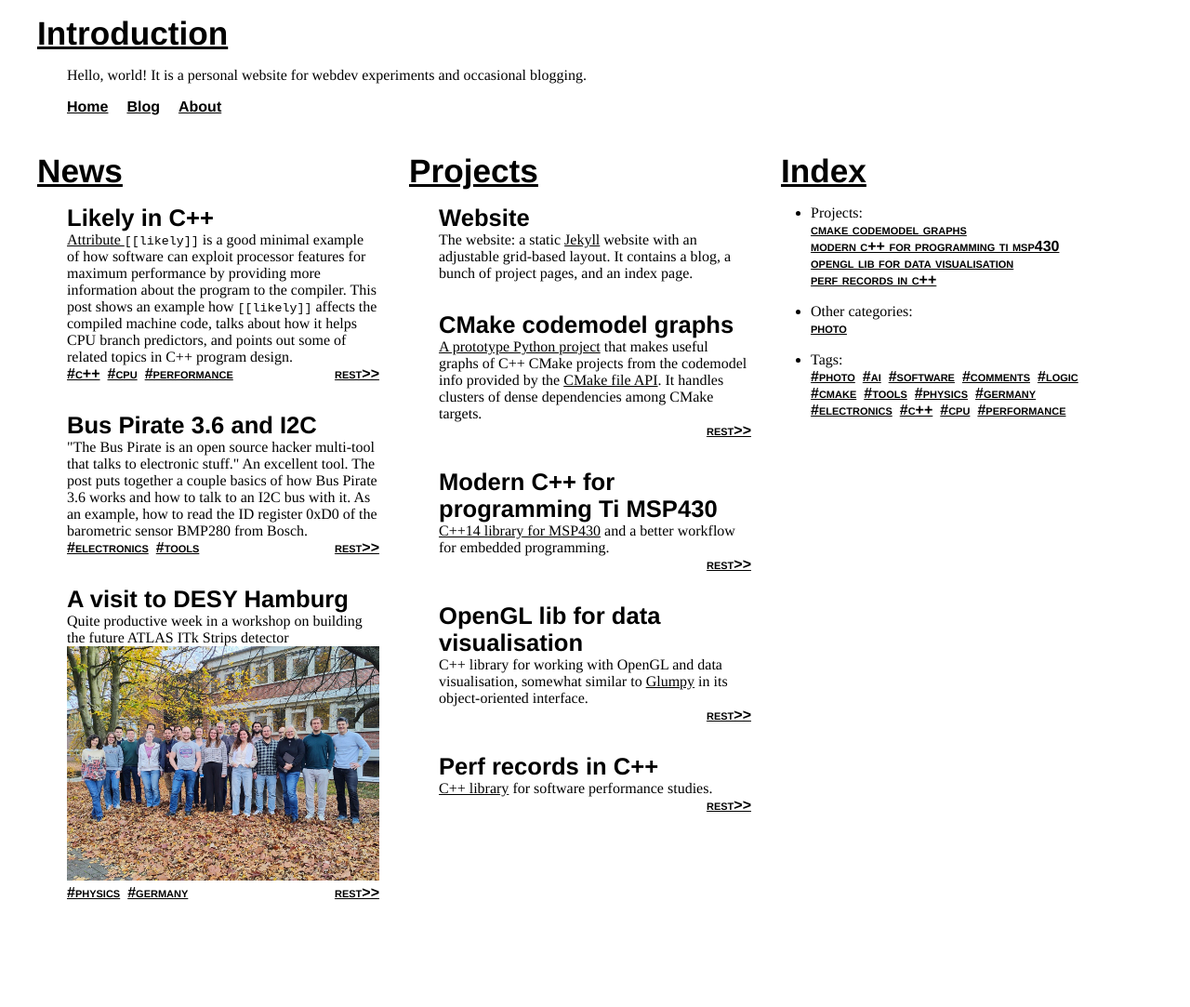
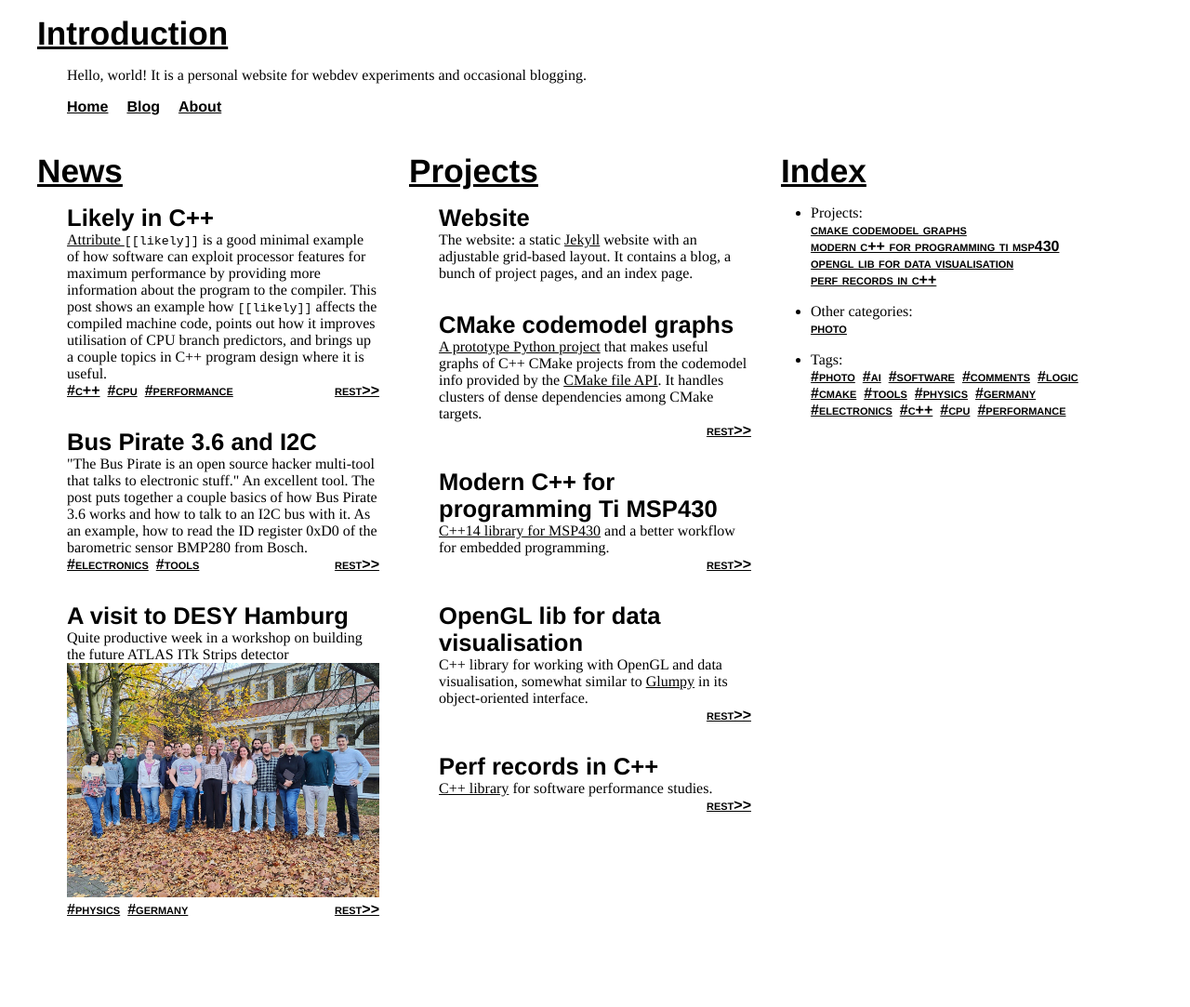
Before and after one commit to xealits/xealits.github.io, a Jekyll site: the page built from index.html, in a window 1280 px wide. Shown: the whole page at 93% size. Built offline with Jekyll 4.4.1, drawn with Linux system fonts in a browser that asks for light colours; some of the changed lines change nothing that is shown.

Commit message:
Final text corrections
	modified:   _posts/2026/2026-09-08-likely-in-cpp.md

```diff
--- a/_posts/2026/2026-09-08-likely-in-cpp.md
+++ b/_posts/2026/2026-09-08-likely-in-cpp.md
@@ -12,8 +12,8 @@
 by providing more information about the program to the compiler.
 This post shows an example how <code>[[likely]]</code> affects
 the compiled machine code,
-talks about how it helps CPU branch predictors,
-and points out some of related topics in C++ program design.
+points out how it improves utilisation of CPU branch predictors,
+and brings up a couple topics in C++ program design where it is useful.
 </summary>
 
 [The `[[likely]]` and `[[unlikely]]` attributes][likely] tell the compiler
@@ -81,25 +81,25 @@
 # Branch predictors and corresponding CPU resources
 
 Modern CPUs contain sophisticated branch predictor units.
-The branch predictors speculatively assume
+The branch predictors speculate
 whether a given branch instruction might be taken (the control flow might jump to another address in the program)
 and
-they direct the CPU frontend to load code from the corresponding address
+they accordingly direct the CPU frontend to load code from the corresponding address
 without waiting for the condition to be resolved.
 A condition resolution can take a while,
-because it often involves reading some variable from the memory or something even slower.
+because it often involves reading some variable from the memory or doing something slower.
 Speculative execution of branches allows the CPU to run without interruptions,
 if the branches are predicted correctly.
 
 In general, the bad and the good case of speculative execution affect the CPU in the following ways:
-* If a branch is mispredicted, the CPU has to roll back its speculative execution
+* If a branch is mispredicted, the CPU has to roll back the speculative execution
 and process the correct branch.
 Which obviously wastes a lot of resources and is bad for performance.
 It is also an issue for security.
 * If a branch is correctly predicted and is taken,
 then the branching instruction occupies an entry in the Branch Target Buffer, BTB.
 BTB is a map from the addresses of branch instructions
-to the addresses of their expected jump targets.
+to the addresses of the jump targets.
 BTBs are pretty large and can track multiple patterns of branching in the control flow.
 But, of course, BTB is limited in size.
 It is a finite resource, and [if you use up all of BTB, the performance will degrade](https://stackoverflow.com/questions/38811901/slow-jmp-instruction).
@@ -121,7 +121,7 @@
 is that the execution goes through an uninterrupted sequence of instructions.
 Which is generally good for the instruction prefetcher.
 Although,
-prefetchers are usually so efficient,
+prefetchers are usually so efficient
 that it is hard to hit a case when their performance noticeably degrades.
 An example of such an edge case can be found on Intel's N150 low-power processor
 [when the execution happens in a loop at a memory alignment boundary](https://stackoverflow.com/a/79740110/1420489).
@@ -154,12 +154,12 @@
 that procedures often have an expected path of behavior
 and a rarely taken unexpected path where some run-time exception has to be handled.
 * I guess, all standard containers already use `[[likely]]` and
-have their [`at()` functions](https://en.cppreference.com/cpp/container/vector/at)
-with the expectation to not miss the boundaries.
+set the expectation for the [`at()` functions](https://en.cppreference.com/cpp/container/vector/at)
+to not miss the boundaries.
 The boundary check is practically free then.
 
-There is a good talk about `std::expected` by Andrei Alexandrescu on CppCon 2018:
-["Expect the expected"](https://www.youtube.com/watch?v=PH4WBuE1BHI).
+There is a good presentation of `std::expected` by Andrei Alexandrescu:
+["Expect the expected"](https://www.youtube.com/watch?v=PH4WBuE1BHI) on CppCon 2018.
 He meantions that it is pointless to worry about the performance impact of boundary checks,
 considering modern processing hardware.
 
@@ -173,8 +173,8 @@
 while changing the plugins that talk with the OS VFS in order to emulate power failures
 and that kind of things.
 
-The ability to pass the `[[likely]]` control flow info to the compiler is useful here.
-You can embed a run-time test-mode with no cost for the nominal program execution.
+The ability to pass the `[[likely]]` control flow info to the compiler is useful in this case.
+You can embed a run-time test mode with no cost for the nominal program execution.
 
 More information about the run-time expectations can be passed to the compiler
 with [the `[[assume]]` attribute](https://en.cppreference.com/cpp/language/attributes/assume).
@@ -238,14 +238,13 @@
 branch inside every sub-procedure that considers whether to throw an exception.
 The difference is that the `try catch` does not check for an exception in the happy path,
 while
-the `std::expected` program checks whether it got the unexpected value from every sub-procedure call.
+the `std::expected` program checks whether it got an unexpected value from every sub-procedure call.
 The `std::expected` way basically doubles the number of `if` statements in the
 happy path of the execution.
 However, since the compiler knows what to expect,
 the additional branches in the `std::expected`-based programs are generated in
 the optimal way and should be practically free.
-Therefore,
-both the exceptions and the `std::expected`
+Both the exceptions and the `std::expected`
 should have a very similar happy path performance.
 
 A caveat about `std::expected` is that it leans towards functional style programming.
@@ -263,25 +262,25 @@
 
 The differences between exceptions and `std::expected`
 and a performance benchmark example can be found in
-[the CppCon 2025 talk by Vitaly Fanaskov](https://youtu.be/cjw26MLaCCc?is=VU2trWAlNlIP9jKi "Can std::expected with Monadic Operations REALLY Boost Your C++ Code Performance?")
+[the CppCon 2025 talk by Vitaly Fanaskov](https://youtu.be/cjw26MLaCCc?is=VU2trWAlNlIP9jKi "Can std::expected with Monadic Operations REALLY Boost Your C++ Code Performance?").
 The presented bad path benchmark is quite compelling.
-Although, I am not sure whether the presented happy path benchmark is entirely correct.
-It seems that the `try catch` example makes unnecessary copies or moves,
+But I am not sure whether the presented happy path benchmark is entirely correct.
+It seems like the `try catch` example makes unnecessary copies or moves,
 which make it somewhat slower.
 
 # Wrap up
 
 The `[[likely]]` attribute
 provides real information about the program to the compiler.
-It helps to fully express the semantics of such constructions as `std::expected`.
 It is not some brittle ad-hoc hack to tune the performance.
+It helps to fully express semantics of such constructions as `std::expected`.
 And that is often the way how high performance is achieved:
 you do not add random hacky bits,
 you express the requirements of your program more precisely and explicitly.
 
 The `[[likely]]` attribute also serves as a good primer
 on how CPU features support common patterns of software behavior,
-and how well fitted software-hardware systems achieve optimal performance.
+and how well-fitted software-hardware systems achieve optimal performance.
 
 [likely]: https://en.cppreference.com/cpp/language/attributes/likely "CppReference for attribute likely"
 [weekly_cpp_220_likely]: https://www.youtube.com/watch?v=ew3wt0g99kg "C++ Weekly - Ep 220 - C++20's [[likely]] and [[unlikely]] With Practical use Case"
```
